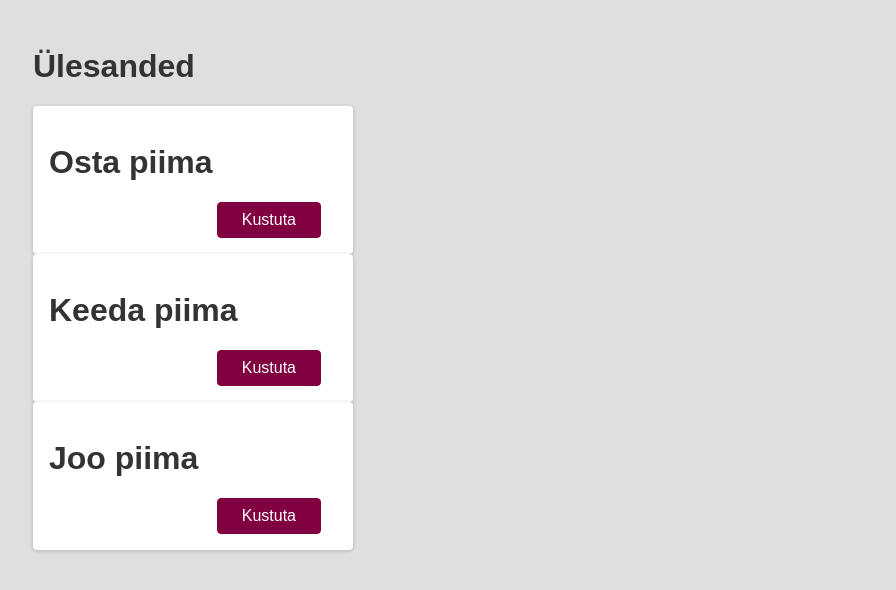
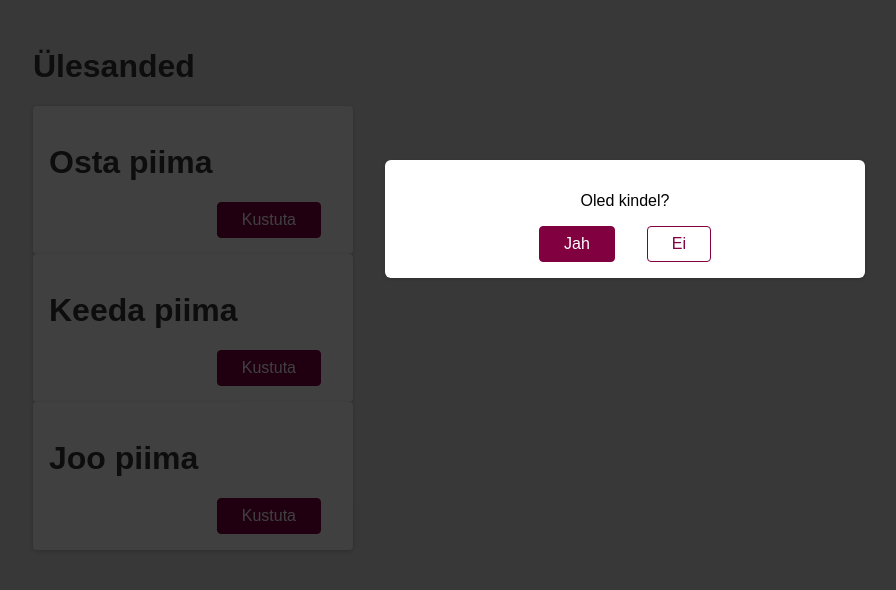
Before and after one commit to eliandre/react_page, a React (Create React App) app: page / in a window 1280 px wide. Shown: the top 590 px of the page, without its empty margins (15-911 px from the left). Built offline with nearby package versions, Linux system fonts and the light colour scheme.

Commit message:
Lisatud Modal.

```diff
--- a/src/App.js
+++ b/src/App.js
@@ -1,4 +1,6 @@
 import Todo from './components/Todo';
+import Modal from './components/Modal';
+import Backdrop from './components/Backdrop';
 
 function App() {
   return (
@@ -7,6 +9,8 @@
       <Todo text='Osta piima' />
       <Todo text='Keeda piima'/>
       <Todo text='Joo piima'/>
+      <Modal />
+      <Backdrop />
     </div>
   );
 }
--- /dev/null
+++ b/src/components/Backdrop.js
@@ -0,0 +1,5 @@
+function Backdrop() {
+    return <div className="backdrop" />
+}
+
+export default Backdrop;
--- /dev/null
+++ b/src/components/Modal.js
@@ -0,0 +1,12 @@
+function Modal() {
+    return(
+        <div className="modal">
+            <p>Oled kindel?</p>
+            <button className="btn">Jah</button>
+            <button className="btn btn--alt">Ei</button>
+        </div>
+    )
+
+}
+
+export default Modal;
--- a/src/components/Todo.js
+++ b/src/components/Todo.js
@@ -1,3 +1,5 @@
+import Modal from './Modal';
+
 function Todo(props) {
 
     function deleteHandler() {
```
